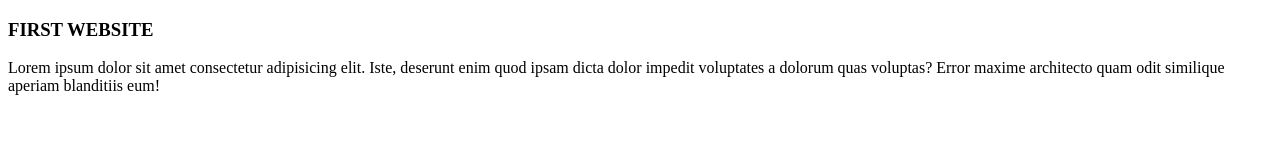
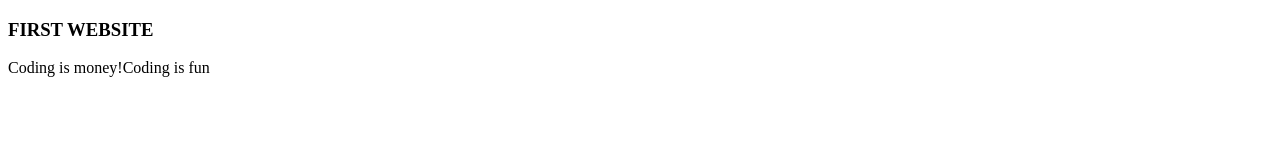
Before and after one commit to Kybzy/Firstproject, a plain HTML site: page index.html in a window 1280 px wide. Drawn offline with Linux system fonts and the light colour scheme.

Commit message:
dummy commit

```diff
--- a/index.html
+++ b/index.html
@@ -8,7 +8,7 @@
 </head>
 <body>
     <h3>FIRST WEBSITE</h3>
-    <p>Lorem ipsum dolor sit amet consectetur adipisicing elit. Iste, deserunt enim quod ipsam dicta dolor impedit voluptates a dolorum quas voluptas? Error maxime architecto quam odit similique aperiam blanditiis eum!</p>
+    <p>Coding is money!Coding is fun</p>
 </body>
 
 </html>
```
